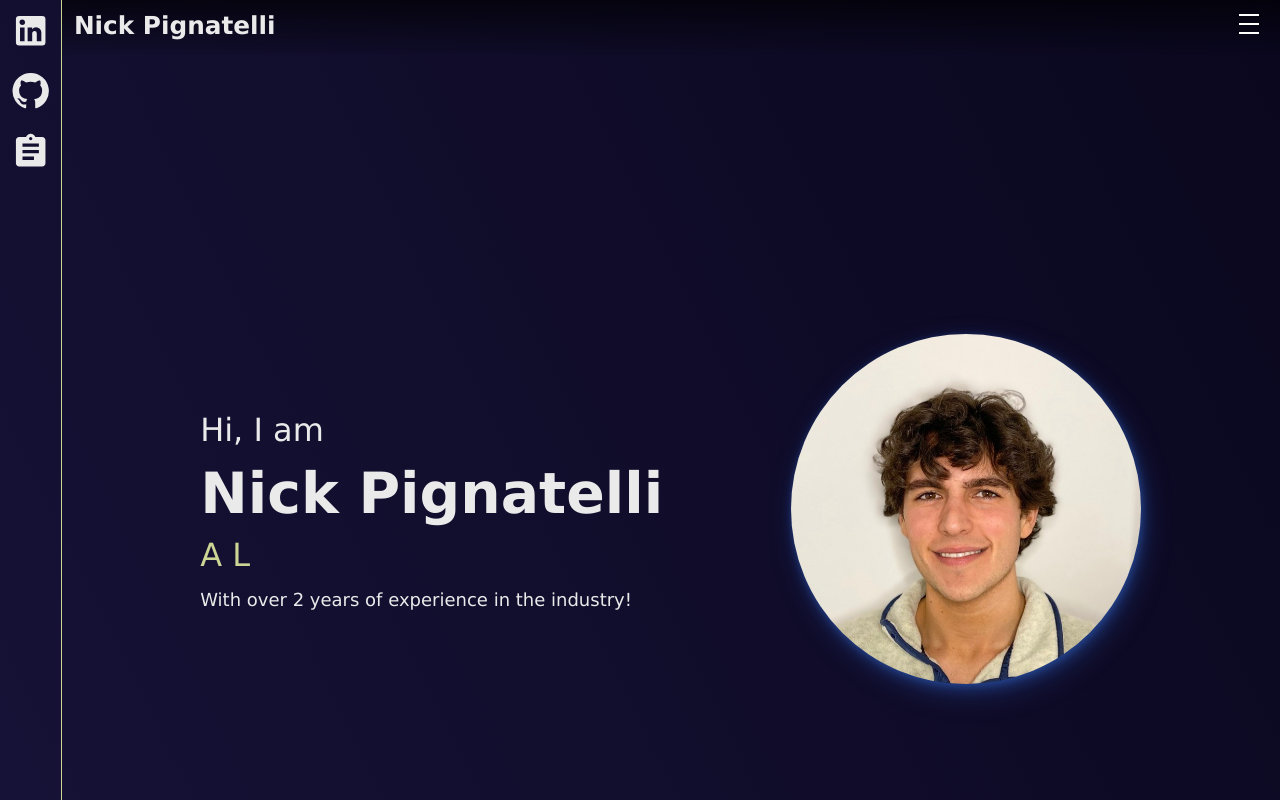
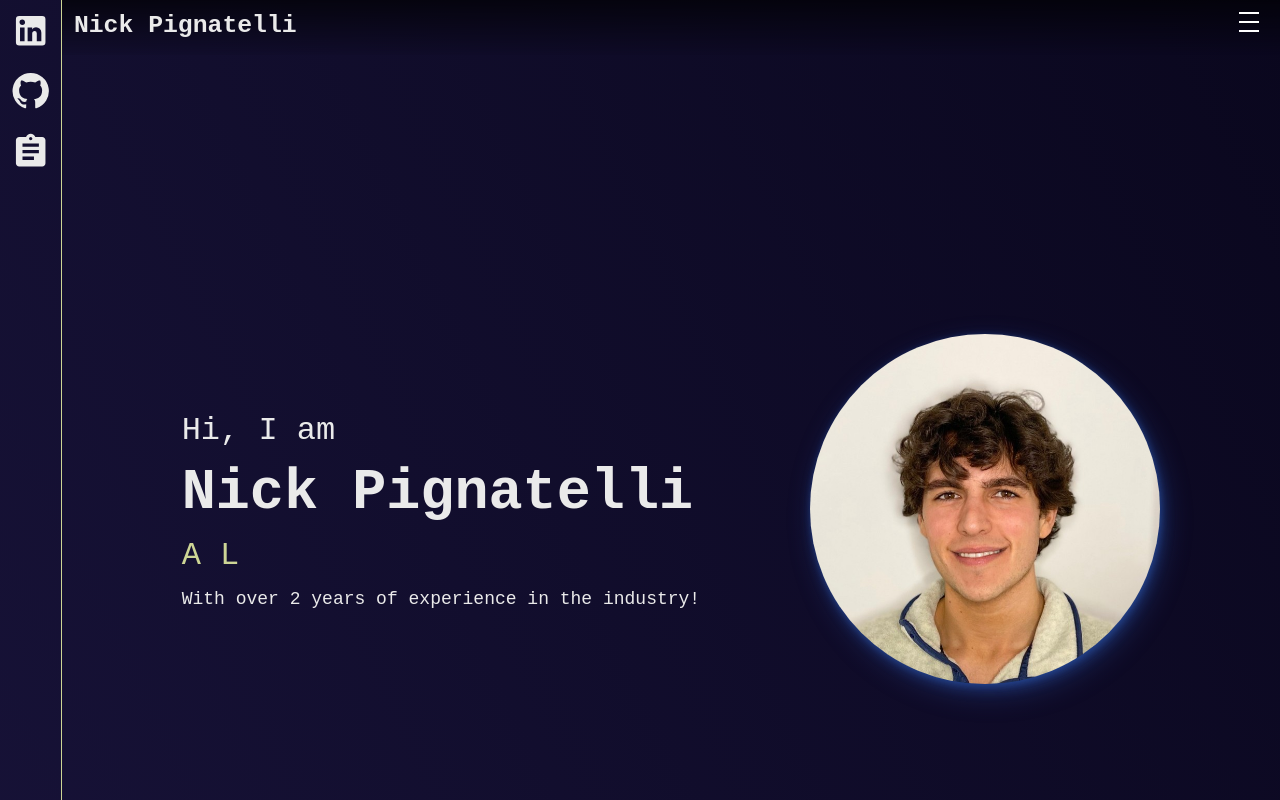
Before and after one commit to nicholaspignatelli/nickpignatelli.dev, a React (Create React App) app: page / in a window 1280 px wide. Shown: the top 800 px of the page. Built offline with nearby package versions, Linux system fonts and the light colour scheme; a web font is replaced by a local one.

Commit message:
update font

```diff
--- a/src/index.css
+++ b/src/index.css
@@ -1,5 +1,6 @@
 :root {
   --prime-color: #eaeaea;
+  --prime-color-a50: #eaeaeaca;
   --accent-color: #cdd595;
   --bg-color: #2f2767;
   --bg-gradient: linear-gradient(64deg, #2f2767, #0a071e);
@@ -18,8 +19,8 @@
     #203a43dd,
     #0f2027dd
   ); */
-  --font: "MonoLisa";
-  --letter-spacing: -0.03rem;
+  --font: "Elmono";
+  --letter-spacing: 0.03rem;
   --line-height: 1.75;
   --cool-text-shadow: 2px 2px 1px rgba(206, 206, 206, 0.52);
 
@@ -40,10 +41,11 @@ body {
   -moz-osx-font-smoothing: grayscale;
 
   background: var(--bg-gradient);
-  font-family: var(--font), "Lucida Sans", "Lucida Sans Regular", sans-serif;
+  font-family: var(--font), monospace;
   color: var(--prime-color);
   font-weight: 500;
   line-height: var(--line-height);
+  word-break: keep-all;
 }
 
 *:where(:not(iframe, canvas, img, svg, video):not(svg *)) {
```
